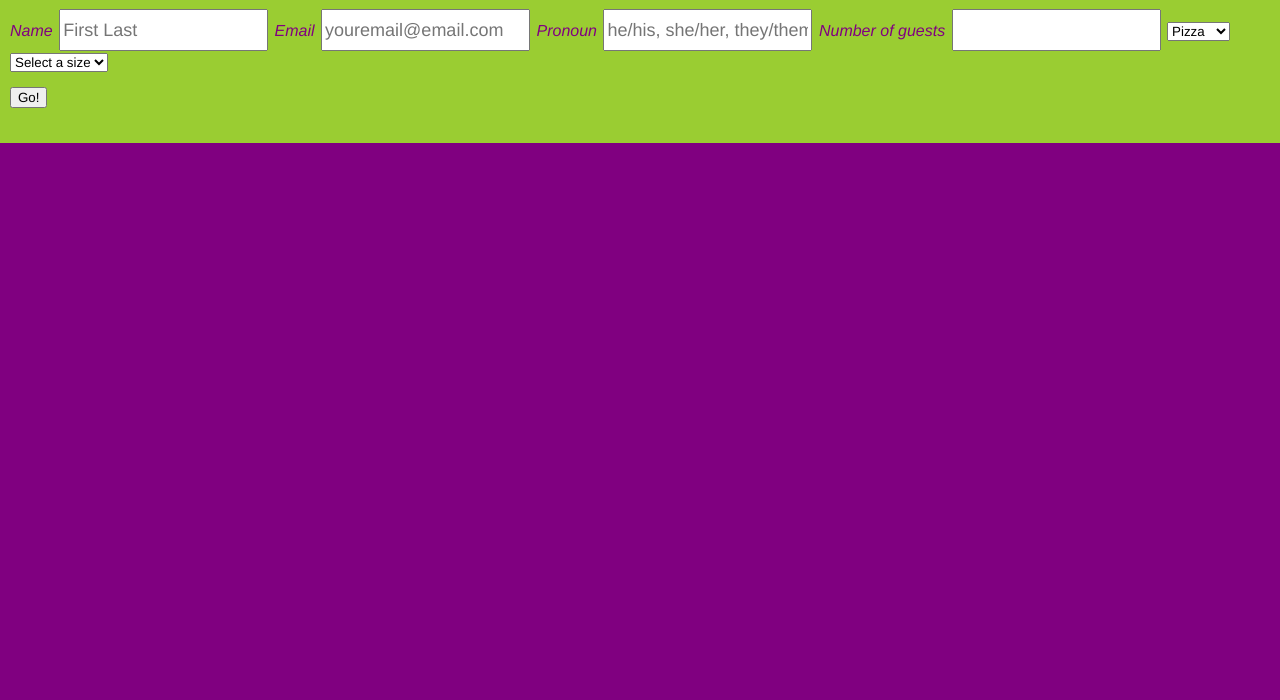
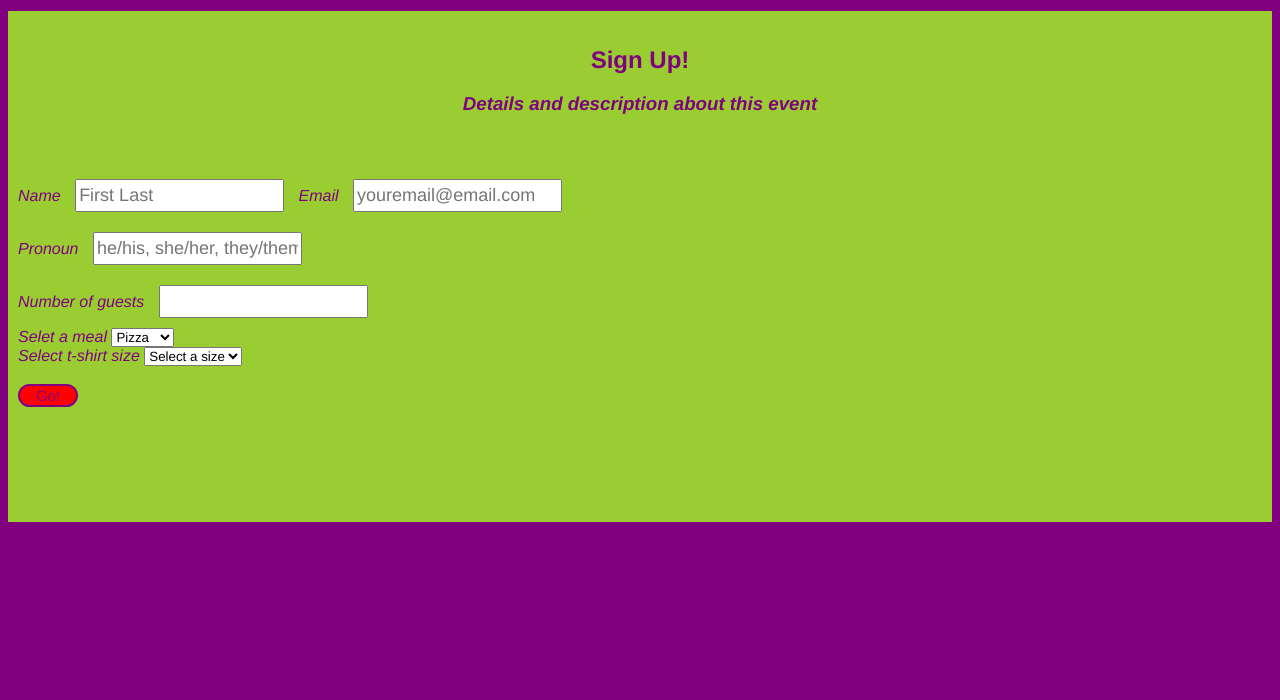
Before and after one commit to caripizza/lab-08-event-registration, a plain HTML site: page index.html in a window 1280 px wide. Shown: the part 100-800 px from the top of the page. Drawn offline with Linux system fonts and the light colour scheme.

Commit message:
connected first bits of js files together, testing output via console logs

```diff
--- a/css/registration-form.css
+++ b/css/registration-form.css
@@ -1,31 +1,17 @@
 
-section {
-    background-color: yellowgreen;
-    display: flex;
-    order: 1;
-    flex-direction: column;
-    justify-content: space-evenly;
-    padding: 10px;
-    flex-flow: row wrap;
-}
 
 input {
-    margin: 2px;
-    height: 2em;
+    margin: 10px;
+    height: 1.5em;
     font-size: 18px;
 }
-
-/* #button-div {
-    display: inline-flex;
-    flex-flow: row;
-} */
 
 label {
     color: purple;
     font-style: italic;
 }
 
-/* button {
+button {
 
     border-radius: 15px;
     width: 4em;
@@ -39,4 +25,8 @@
 
 button:hover {
     background: yellow;
-} */
+}
+
+select {
+
+}
--- a/css/styles.css
+++ b/css/styles.css
@@ -1,12 +1,11 @@
 * {
     font-family: Helvetica, sans-serif;
     /* box-sizing: border-box; */
-    margin: 0px auto;
+    /* margin: 0px auto; */
 }
 
 /* ----------- Body > Header styles ----------- */
 body {
-    display: block;
     background-color: purple;
     align-content: center;
 }
@@ -74,3 +73,12 @@
 p {
     color: purple;
 }
+
+section {
+    background-color: yellowgreen;
+    display: flex;
+    /* flex-direction: column; */
+    /* justify-content: space-evenly; */
+    padding: 10px;
+    flex-flow: row wrap;
+}
--- a/index.html
+++ b/index.html
@@ -13,26 +13,43 @@
         <h1>Event Registration</h1>
     </header>
     <main>
-        <section id="event-description">
+        <div id="event-description-div">
             <h2>Sign Up!</h2>
-            <p>Details and description about this event</p>
-        </section>
-        <section id="event-form">
-            <form>
-                <label>Name</label>
-                    <input type="text" id="name" placeholder="First Last">
-                <label>Email</label>
-                    <input type="email" id="email" placeholder="youremail@email.com">
-                <label>Pronoun</label>
-                    <input type="text" id="pronoun" placeholder="he/his, she/her, they/them">
-                <label>Number of guests</label>
-                    <input type="number" id="number-of-guests">
-                <select id="meal-selection">
+            <h3>Details and description about this event</h3>
+        </div>
+        <section id="event-form-section">
+            <form id="event-form">
+                <label>
+                    Name
+                    <input type="text" name="name" id="name" placeholder="First Last">
+                </label>
+                <label>
+                    Email
+                    <input type="email" name="email" id="email" placeholder="youremail@email.com">
+                <br>
+                </label>
+                <label>
+                    Pronoun
+                    <input type="text" name="pronoun" id="pronoun" placeholder="he/his, she/her, they/them">
+                <br>
+                </label>
+                <label>
+                    Number of guests
+                    <input type="number" name="guests" min="1" pattern="[-+]?[0-9]" id="number-of-guests">
+                <br>
+                </label>
+                <label>
+                    Selet a meal
+                    <select id="meal-selection" name="meal">
                         <option value="pizza">Pizza</option>
                         <option value="burger">Burger</option>
                         <option value="tacos">Tacos</option>
                     </select>
-                <select id="shirt-size" required>
+                <br>
+                </label>
+                <label>
+                    Select t-shirt size
+                    <select id="shirt-size" required name="shirt">
                         <option disabled selected>Select a size</option>
                             <optgroup label="Youth">
                                 <option value="youth-small">Small</option>
@@ -45,6 +62,7 @@
                                 <option value="adult-large">Large</option>
                             </optgroup>
                     </select>
+                </label>
                 <div id="div-submit-button">
                     <button id="submit-button">Go!</button>
                 </div>
@@ -52,6 +70,8 @@
             </form>
         </section>
     </main>
+    <footer>
+    </footer>
     <script src="js/app.js" type="module"></script>
 </body>
 </html>
--- a/js/app.js
+++ b/js/app.js
@@ -0,0 +1,6 @@
+import eventFormItemsApi from './event-api.js';
+import eventFormItems from './registration-form.js';
+
+eventFormItems.init(function(item) {
+    eventFormItemsApi(item);
+});
--- a/js/event-api.js
+++ b/js/event-api.js
@@ -0,0 +1,17 @@
+
+let eventFormItems = [];
+
+function saveFormItems() {
+    localStorage.setItem('formItems', JSON.stringify(eventFormItems));
+}
+
+const eventFormItemsApi = {
+    add(item) {
+        // add to array
+        eventFormItems.push(item);
+        // save array to localStorage
+        saveFormItems();
+    }
+};
+
+export default eventFormItemsApi;
--- a/js/registration-form.js
+++ b/js/registration-form.js
@@ -0,0 +1,33 @@
+const eventForm = document.getElementById('event-form');
+// const name = document.getElementById('name');
+const formResponse = document.getElementById('submit-message-response');
+
+const eventFormItems = {
+    init(onAdd) {
+
+        eventForm.addEventListener('submit', function(event) {
+            event.preventDefault();
+
+            // collect the form events
+            const elements = eventForm.elements;
+            console.log(elements); // SPIT OUT SUBMITTED FORM ELEMENTS TO CONSOLE
+
+            // data object
+            const userData = {};
+
+            // gather data
+            userData.name = elements.name.value;
+
+            // call the callback function
+            onAdd(userData);
+
+            // onscreen message
+            formResponse.textContent = 'TEST';
+
+            eventForm.reset();
+
+        });
+    }
+};
+
+export default eventFormItems;
```
Lines whose indentation alone changed are shown as unchanged.
